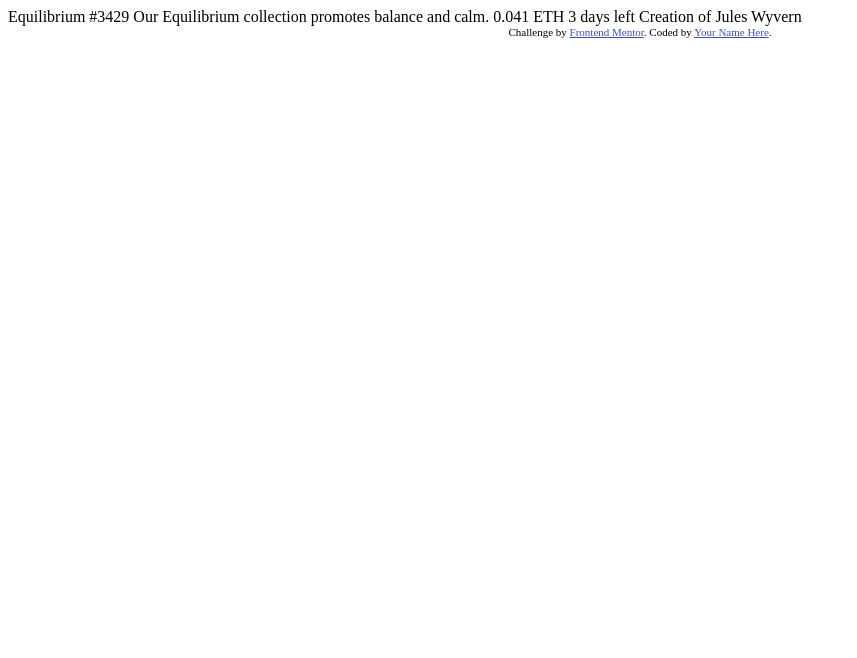
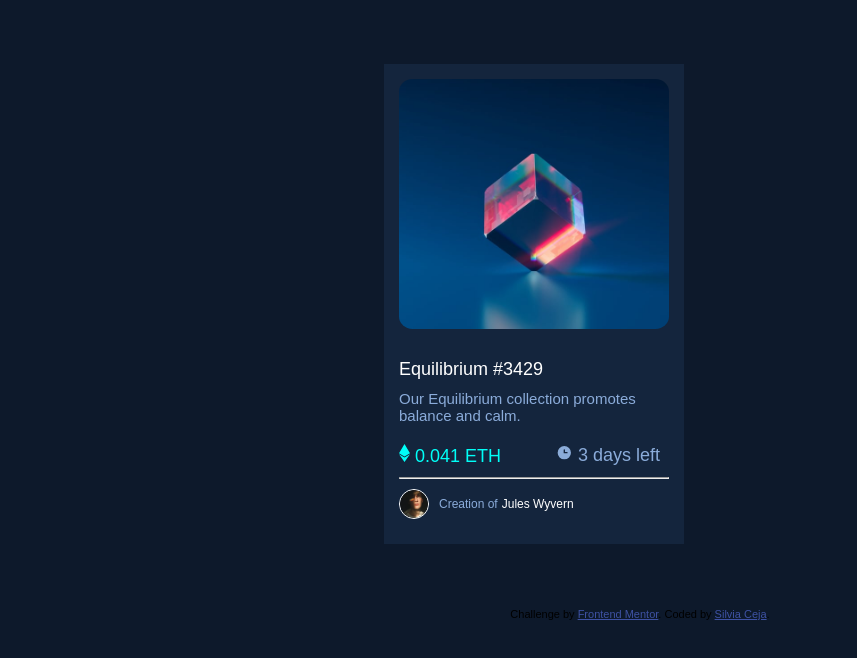
Before and after one commit to SilviaCeja/nft-preview-card-component-main, a plain HTML site: page index.html in a window 1280 px wide. Shown: the whole page, without its empty margins (0-857 px from the left). Drawn offline with Linux system fonts and the light colour scheme; a web font is replaced by a local one.

Commit message:
Add files via upload

```diff
--- /dev/null
+++ b/css/style.css
@@ -0,0 +1,104 @@
+@import url('https://fonts.googleapis.com/css2?family=family=Outfit:wght@300;400;600&display=swap');
+
+*{
+    box-sizing: border-box;
+    padding: 0;
+    margin:0;
+}
+
+body{
+    background: hsl(217, 54%, 11%);
+    font-size: 18px;
+    font-family: 'Outfit', sans-serif;
+
+}
+.card{
+    background: hsl(216, 50%, 16%);
+    width: 300px;
+    display: flex;
+    flex-direction: column;
+    margin: 5% 30% 5% 30%;
+    color: hsl(215, 51%, 70%);
+}
+
+.card-image  {
+
+    height: 250px;
+    margin: 15px;
+
+    background-size: cover;
+    background-repeat: no-repeat;
+    background-position: center;
+    background-image: url("/images/image-equilibrium.jpg");
+
+    border-radius: 5% 5% 5% 5%;
+
+}
+.card-image:hover{
+    opacity: .3;
+
+    background-position: center;
+    background-image: url("/images/icon-view.svg");
+    background-color: hsl(178, 100%, 50%);
+    background-size: 30%;
+    background-repeat: no-repeat;
+}
+
+
+.content{
+    margin: 15px;
+
+}
+.title a{
+    color: hsl(0, 0%, 100%);
+    text-decoration: none;
+
+}
+.title :hover{
+    color: hsl(178, 100%, 50%);
+}
+.eth{
+    color: hsl(178, 100%, 50%);
+}
+
+.creator a{
+    color: hsl(0, 0%, 100%);
+    margin: 0px 0 0 4px;
+    text-decoration: none;
+}
+
+.creator :hover{
+    color: hsl(178, 100%, 50%);
+}
+.creation img{
+    height: 30px;
+    border: 1px solid white;
+    border-radius: 50%;
+}
+.hr{
+    height: 1px;
+    background-color: hsl(215, 32%, 27%);
+}
+.creation{
+    display: flex;
+    margin: 10px 0;
+    flex-direction: row;
+    align-items: center;
+    font-size: 12px;
+}
+.iconos{
+    display: inline-flex;
+    margin: 10px 0;
+}
+.days{
+    margin: 0 0 0 55px;
+
+}
+.description{
+    margin:  10px 0;
+    font-size: 15px;
+}
+.creador{
+    display: flex;
+    margin: 0px 0 0 10px;
+}
--- a/index.html
+++ b/index.html
@@ -3,7 +3,7 @@
 <head>
   <meta charset="UTF-8">
   <meta name="viewport" content="width=device-width, initial-scale=1.0"> <!-- displays site properly based on user's device -->
-
+  <link rel="stylesheet" href="css/style.css">
   <link rel="icon" type="image/png" sizes="32x32" href="./images/favicon-32x32.png">
 
   <title>Frontend Mentor | NFT preview card component</title>
@@ -15,19 +15,45 @@
   </style>
 </head>
 <body>
+<div class="card">
+  <div class="card-image ">
+    <div class="eye"></div>
+          <!-- <img  src="/images/image-equilibrium.jpg" alt=""> -->
 
-  Equilibrium #3429
 
-  Our Equilibrium collection promotes balance and calm.
-
-  0.041 ETH
-  3 days left
-
-  Creation of Jules Wyvern
-
+  </div>
+  <div class="content">
+    <div class="title">
+      <a href="#"> Equilibrium #3429</a>
+    </div>
+    <div class="description">
+      Our Equilibrium collection promotes balance and calm.
+    </div>
+    <div class="iconos">
+      <div class="eth">
+        <img src="/images/icon-ethereum.svg" alt="">
+        0.041 ETH
+      </div>
+      <div class="days">
+        <img src="/images/icon-clock.svg" alt="">
+        3 days left
+      </div>
+  </div>
+  <hr>
+      <div class="creation">
+        <img src="/images/image-avatar.png" alt="">
+        <div class="creador">
+        Creation of
+          <div class="creator">
+              <a href="#"> Jules Wyvern </a>
+          </div>
+        </div>
+      </div>
+  </div>
+</div>
   <div class="attribution">
     Challenge by <a href="https://www.frontendmentor.io?ref=challenge" target="_blank">Frontend Mentor</a>.
-    Coded by <a href="#">Your Name Here</a>.
+    Coded by <a href="#">Silvia Ceja</a>.
   </div>
 </body>
 </html>
```
